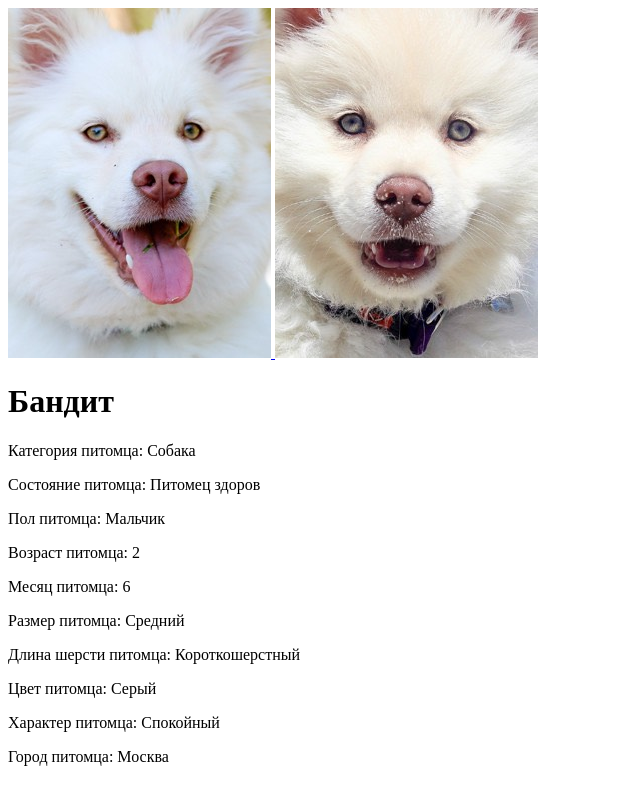
After one commit to adronkin/animal_shelter, a Django app: page /pets/15/ in a window 1280 px wide. The commit adds this page. Shown: the whole page, without its empty margins (0-640 px from the left). Run offline with Django 3.2, Linux system fonts and the light colour scheme; data comes from the database, SQL or seed files in the repository.

Commit message:
pet_card

```diff
--- /dev/null
+++ b/animals_helper/mainapp/templates/mainapp/pet_card.html
@@ -0,0 +1,28 @@
+{% load static %}
+<!DOCTYPE html>
+<html lang="en">
+<head>
+    <meta charset="UTF-8">
+    <title>{{ title }}</title>
+</head>
+<body>
+    <div class="container">
+		{% for img in pet.images.all %}
+               <a href="{{ img.image.url }}">
+                   <img src="{{ img.image.url }}" alt="">
+               </a>
+        {% endfor %}
+        <h1>{{pet.name}}</h1>
+        <p>Категория питомца: {{pet.pet_category_type}}</p>
+        <p>Состояние питомца: {{pet.pet_category_health}}</p>
+        <p>Пол питомца: {{pet.pet_gender}}</p>
+        <p>Возраст питомца: {{pet.age}}</p>
+        <p>Месяц питомца: {{pet.month}}</p>
+        <p>Размер питомца: {{pet.pet_size}}</p>
+        <p>Длина шерсти питомца: {{pet.pet_wool_length}}</p>
+        <p>Цвет питомца: {{pet.pet_color}}</p>
+        <p>Характер питомца: {{pet.pet_character}}</p>
+        <p>Город питомца: {{pet.pet_city}}</p>
+    </div>
+</body>
+</html>
--- a/animals_helper/mainapp/urls.py
+++ b/animals_helper/mainapp/urls.py
@@ -2,7 +2,7 @@ from os.path import abspath, basename, dirname
 
 from django.urls import path
 
-from .views import Index, Contact, pet_list
+from .views import Index, Contact, pet_list, pet_card
 
 
 app_name = basename(dirname(abspath(__file__)))
@@ -10,5 +10,6 @@ app_name = basename(dirname(abspath(__file__)))
 urlpatterns = [
     path('contact/', Contact.as_view(), name='contact'),
     path('pets/', pet_list, name='pet_list'),
+    path('pets/<int:pk>/', pet_card, name='pet_card'),
     path('', Index.as_view(), name='index'),
 ]
--- a/animals_helper/mainapp/views.py
+++ b/animals_helper/mainapp/views.py
@@ -14,8 +14,6 @@ class Contact(TemplateView):
     template_name = 'mainapp/contact.html'
 
 
-
-
 def pet_list(request):
     title = 'СПИСОК ПИТОМЦЕВ'
     pets = Pet.objects.all()
@@ -25,3 +23,15 @@ def pet_list(request):
         'pets': pets,
     }
     return render(request, 'mainapp/pets.html', content)
+
+
+def pet_card(request, pk):
+    pet = get_object_or_404(Pet, pk=pk)
+
+    context = {
+        'title': 'карточка питомца',
+        # 'catalog_menu': get_catalog_menu(),
+        # 'category': pet.pet_category_type,
+        'pet': pet,
+    }
+    return render(request, 'mainapp/pet_card.html', context)
```
Also changed, not shown: animals_helper/mainapp/templates/mainapp/pets.html (+4 -4 lines), 1 other file.
